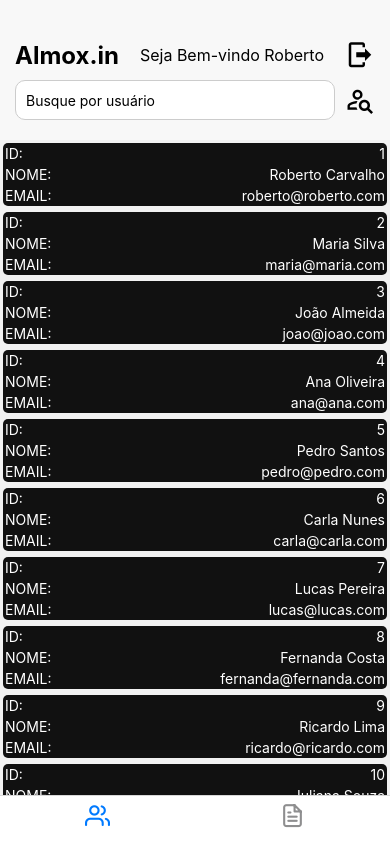
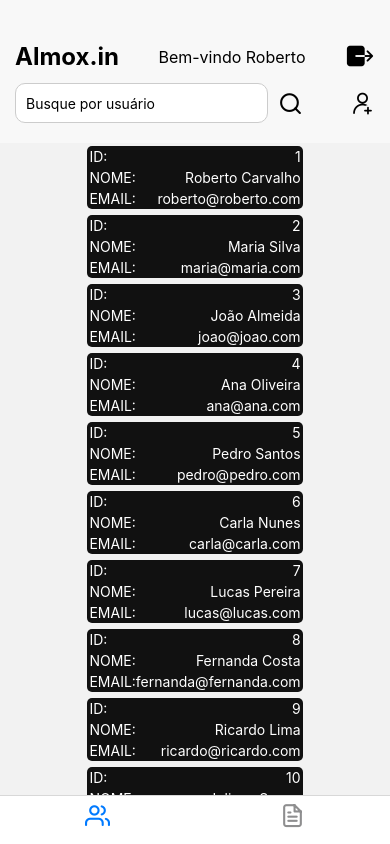
Before and after one commit to otreborBz/almoxin, a React Native app: screen /TabRoutes in a window 390 px wide. Built offline with nearby package versions, Linux system fonts and the light colour scheme.

Commit message:
Create component button float

```diff
--- /dev/null
+++ b/src/component/buttonFloat/index.js
@@ -0,0 +1,13 @@
+import React from 'react';
+import { TouchableOpacity, Text } from 'react-native';
+import styles from './style'
+
+import Feather from 'react-native-vector-icons/AntDesign'
+
+export default function ButtonFloat({ style, onPress }) {
+  return (
+    <TouchableOpacity style={styles.button} onPress={onPress}>
+      <Feather name='adduser' color={'#000'} size={25}/>
+    </TouchableOpacity>
+  );
+}
--- /dev/null
+++ b/src/component/buttonFloat/style.js
@@ -0,0 +1,7 @@
+import { StyleSheet } from "react-native";
+
+const styles = StyleSheet.create({
+
+})
+
+export default styles;
--- a/src/component/header/index.js
+++ b/src/component/header/index.js
@@ -1,24 +1,56 @@
 import React from 'react';
-import { View, Text, TouchableOpacity, TextInput } from 'react-native';
+import { View, Text, TouchableOpacity, TextInput, Alert } from 'react-native';
 import styles from './style';
-import Icon from 'react-native-vector-icons/MaterialCommunityIcons';
+import Feather from 'react-native-vector-icons/Feather';
+import Ionicons from 'react-native-vector-icons/Ionicons';
+
+import { useNavigation } from '@react-navigation/native';
+
+import ButtonFloat from '../../component/buttonFloat';
 
 export default function Header({placeHolder}) {
+
+  const navigation = useNavigation();
+
+function exit(){
+  Alert.alert('Desconectar Usuário', 'Deseja realmente Sair', [
+    {
+      text: 'Cancel',
+      onPress: () => console.log('Cancel Pressionado'),
+      style: 'cancel',
+    },
+    {
+      text: 'OK', onPress: () => {
+        navigation.navigate('Welcome');
+      }
+    },
+  ]);
+}
+
   return (
     <View style={styles.container}>
       <View style={styles.contentHeader}>
         <Text style={styles.textLogo}>Almox.in</Text>
-        <Text style={styles.welcomeText}>Seja Bem-vindo Roberto</Text>
-        <TouchableOpacity>
-          <Icon name="logout" size={30} color="#000000" />
+        <Text style={styles.welcomeText}>Bem-vindo Roberto</Text>
+        <TouchableOpacity onPress={exit}>
+          <Ionicons name="exit" size={30} color="#000000" />
         </TouchableOpacity>
       </View>
+
       <View style={styles.contentSearch}>
-        <TextInput placeholder={"Busque por "+ placeHolder } style={styles.input} />
-        <TouchableOpacity>
-          <Icon name="account-search-outline" size={30} color="#000000" />
-        </TouchableOpacity>
+        <View style={styles.areaSearch}>
+          <TextInput placeholder={"Busque por " + placeHolder} style={styles.input} />
+          <TouchableOpacity >
+            <Feather name="search" size={25} color="#000000" />
+          </TouchableOpacity>
+        </View>
+        <View style={styles.areaAdd}>
+          <TouchableOpacity style={styles.button}>
+            <ButtonFloat />
+          </TouchableOpacity>
+        </View>
       </View>
+
     </View>
   );
 }
--- a/src/component/header/style.js
+++ b/src/component/header/style.js
@@ -32,8 +32,14 @@ const styles = StyleSheet.create({
     paddingHorizontal: 15,
     marginTop: 10,
   },
+  areaSearch:{
+    width: '80%',
+    height: 40,
+    flexDirection: 'row',
+    alignItems: 'center',
+  },
   input: {
-    flex: 1,
+    width: '90%',
     height: 40,
     borderWidth: 1,
     borderRadius: 10,
@@ -42,6 +48,12 @@ const styles = StyleSheet.create({
     borderColor: colors.border,
     backgroundColor: colors.white,
   },
-});
+  areaAdd:{
+    width: '10%',
+    height: 40,
+    alignItems: 'flex-end',
+    justifyContent: 'center'
+  },
+});styles
 
 export default styles;
--- a/src/pages/User/index.js
+++ b/src/pages/User/index.js
@@ -1,10 +1,10 @@
 import React from 'react';
-import { FlatList, View} from 'react-native';
-import { SafeAreaView} from 'react-native';
+import { FlatList, SafeAreaView, TouchableOpacity,Text} from 'react-native';
 import styles from './style';
 
 import Header from '../../component/header'
 import CardUser from '../../component/cardUser';
+
 
 import Data from '../../service/usuario'
 
@@ -19,6 +19,7 @@ export default function User() {
             renderItem={({ item }) => <CardUser {...item} />}
             style={styles.listContent}
           />
+
       </SafeAreaView>
   );
 }
--- a/src/pages/User/style.js
+++ b/src/pages/User/style.js
@@ -1,15 +1,25 @@
-import { FlatList, StyleSheet } from "react-native";
+import { StyleSheet } from "react-native";
 import colors from '../../color'
 
 const styles = StyleSheet.create({
 
   container: {
     flex: 1,
+    alignItems: 'center',
+    justifyContent: 'center',
+  },
+  button:{
+    flex: 1,
+    width: '100%',
+    alignItems: 'center',
+    justifyContent: 'center',
+    backgroundColor: '#ff0000'
   },
   listContent: {
     paddingBottom: 16,
   },
 
+
 });
 
 export default styles;
--- a/src/router/tabRoutes.js
+++ b/src/router/tabRoutes.js
@@ -3,8 +3,8 @@ import React from 'react';
 import { createBottomTabNavigator } from '@react-navigation/bottom-tabs';// importa o tipo da nevagecao do react native
 
 //Paginas
-import Usuario from '../pages/User';
-import Peca from '../pages/Tool';
+import User from '../pages/User';
+import Tool from '../pages/Tool';
 
 //Icones
 import Feather from 'react-native-vector-icons/Feather'
@@ -22,15 +22,15 @@ export default function Routes() {
       >
 
         <Tab.Screen
-          name='Usuario'
-          component={Usuario}
+          name='User'
+          component={User}
           options={{
             tabBarIcon: ({ color, size }) => { return <Feather name='users' color={color} size={size} /> }
           }} />
 
         <Tab.Screen
-          name='Peca'
-          component={Peca}
+          name='Tool'
+          component={Tool}
           options={{
             tabBarIcon: ({ color, size }) => { return <Feather name='file-text' color={color} size={size} /> }
           }} />
```
